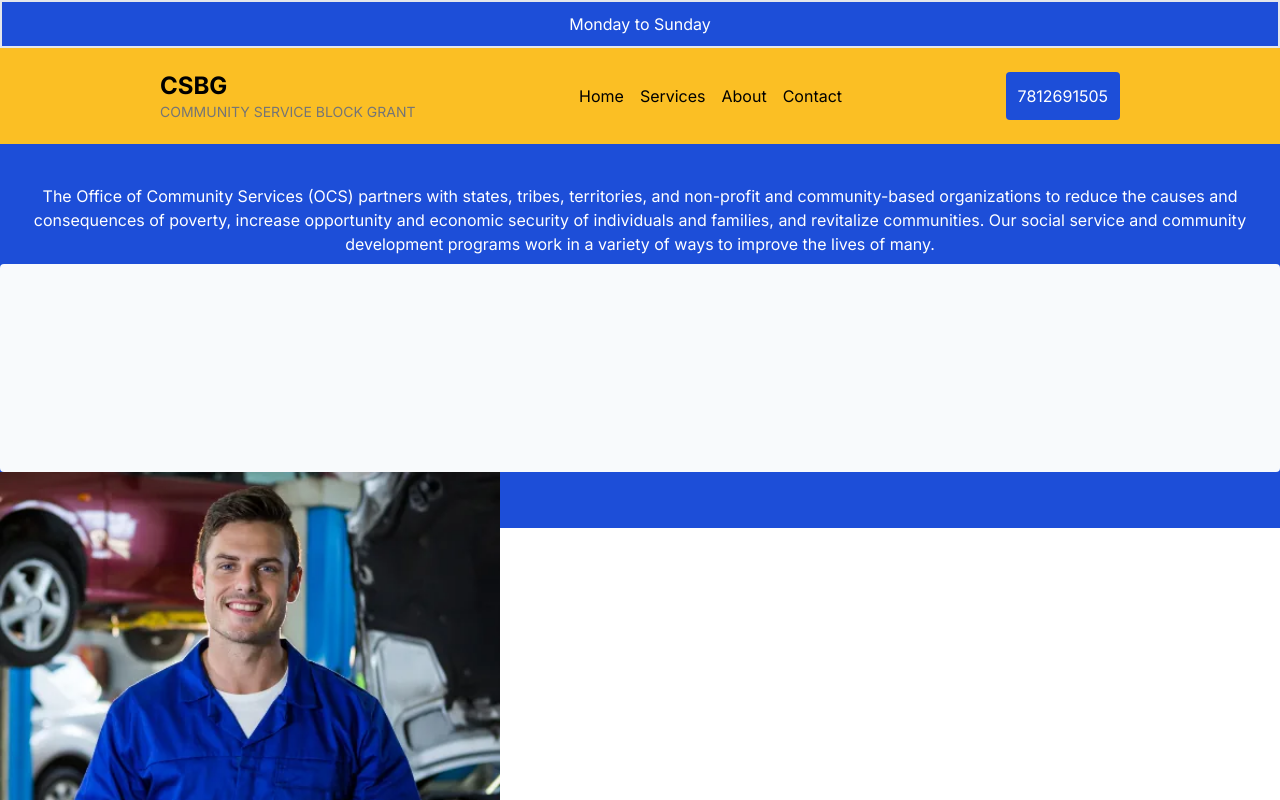
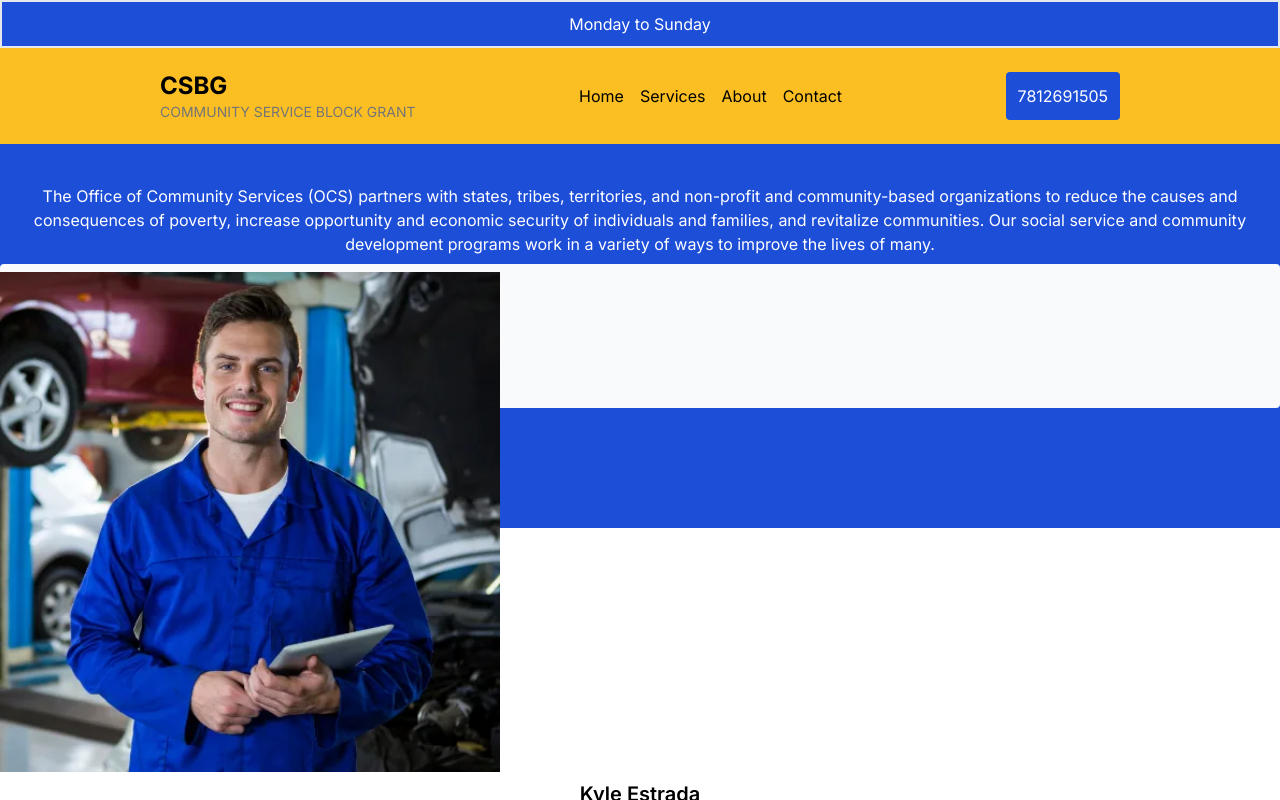
Before and after one commit to Richson-Tech/org, a Next.js app: page /about in a window 1280 px wide. Shown: the top 800 px of the page. Built offline with nearby package versions, Linux system fonts and the light colour scheme.

Commit message:
new commits added

```diff
--- a/src/app/about/page.jsx
+++ b/src/app/about/page.jsx
@@ -3,7 +3,7 @@ import React from "react";
 
 const page = () => {
   return (
-    <div className="bg-blue-700 h-96 w-full pb-32">
+    <div className="bg-blue-700 h-96 w-full pb-12">
       <p className="text-center p-2 pt-10 text-white">
         The Office of Community Services (OCS) partners with states, tribes,
         territories, and non-profit and community-based organizations to reduce
@@ -13,7 +13,7 @@ const page = () => {
         in a variety of ways to improve the lives of many.
       </p>
       <div className="flex flex-col">
-        <div className="bg-slate-50 w-30 h-36 rounded pt-52">
+        <div className="bg-slate-50 w-30 h-36 rounded pt-2">
           <Image
             src="/kyle.webp"
             alt="grants"
```
